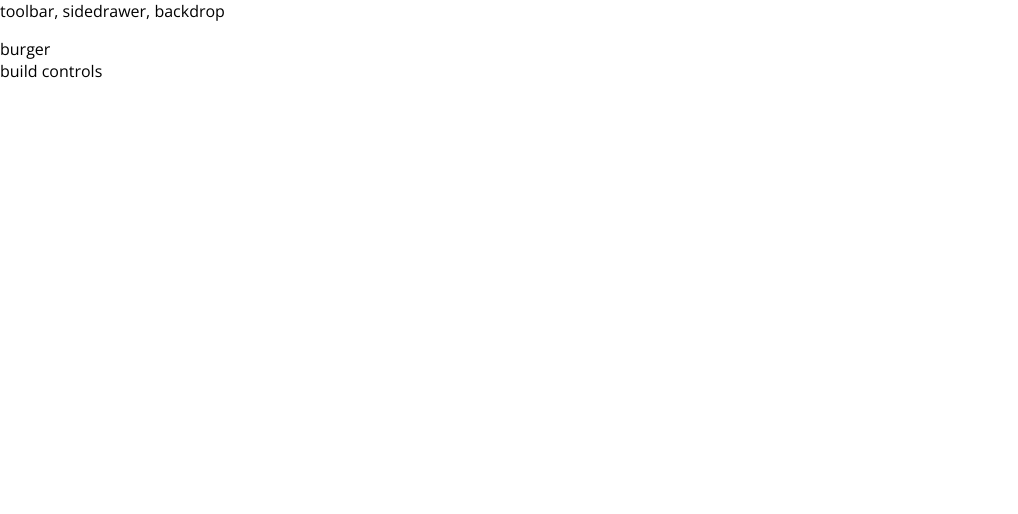
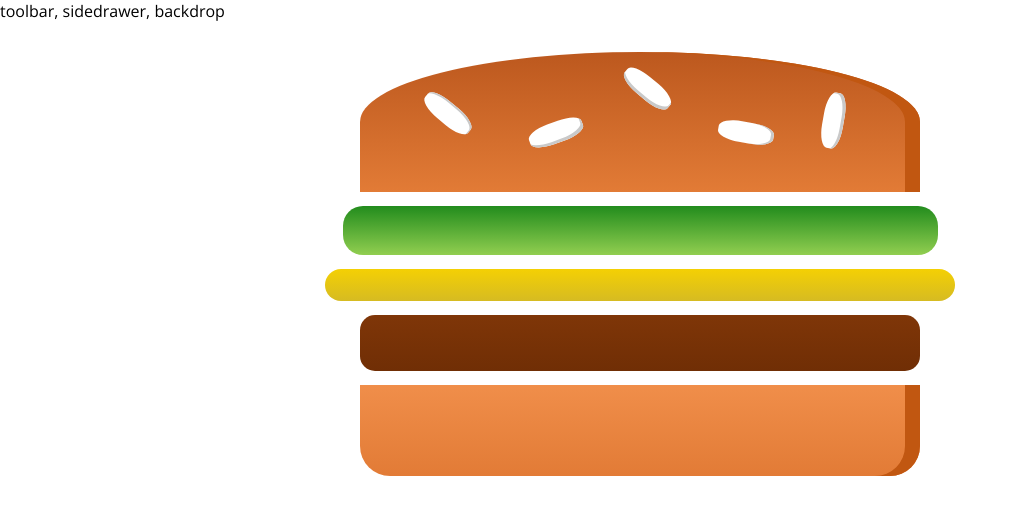
Before and after one commit to dogukanacet/react-burger-project, a React app: page / in a window 1280 px wide. Shown: the top 514 px of the page, without its empty margins (0-1018 px from the left). Built offline with nearby package versions, Linux system fonts and the light colour scheme.

Commit message:
no message

```diff
--- a/package.json
+++ b/package.json
@@ -49,6 +49,7 @@
     "postcss-preset-env": "6.7.0",
     "postcss-safe-parser": "5.0.2",
     "prompts": "2.4.0",
+    "prop-types": "^15.7.2",
     "react": "^17.0.1",
     "react-app-polyfill": "^2.0.0",
     "react-dev-utils": "^11.0.1",
--- /dev/null
+++ b/src/components/Burger/Burger.js
@@ -0,0 +1,18 @@
+import React from "react";
+import styles from "./Burger.module.css";
+
+import BurgerIngredient from "./BurgerIngredient/BurgerIngredient";
+
+const burger = (props) => {
+  return (
+    <div className={styles.Burger}>
+      <BurgerIngredient type="bread-top" />
+      <BurgerIngredient type="salad" />
+      <BurgerIngredient type="cheese" />
+      <BurgerIngredient type="meat" />
+      <BurgerIngredient type="bread-bottom" />
+    </div>
+  );
+};
+
+export default burger;
--- /dev/null
+++ b/src/components/Burger/Burger.module.css
@@ -0,0 +1,30 @@
+.Burger {
+    width: 100%;
+    margin: auto;
+    height: 250px;
+    overflow: hidden;
+    text-align: center;
+    font-weight: bold;
+    font-size: 1.2rem;
+}
+
+@media (min-width:500px) and (min-height:400px) {
+    .Burger {
+        width: 350px;
+        height: 300px;
+    }
+}
+
+@media (min-width:500px) and (min-height:401px) {
+    .Burger {
+        width: 450px;
+        height: 400px;
+    }
+}
+
+@media (min-width:1000px) and (min-height:700px) {
+    .Burger {
+        width: 700px;
+        height: 700px;
+    }
+}
--- /dev/null
+++ b/src/components/Burger/BurgerIngredient/BurgerIngredient.js
@@ -0,0 +1,43 @@
+import React, { Component } from "react";
+import PropTypes from "prop-types";
+import styles from "./BurgerIngredient.module.css";
+
+class BurgerIngredient extends Component {
+  render() {
+    let ingredient = null;
+    switch (this.props.type) {
+      case "bread-bottom":
+        ingredient = <div className={styles.BreadBottom}></div>;
+        break;
+      case "bread-top":
+        ingredient = (
+          <div className={styles.BreadTop}>
+            <div className={styles.Seeds1}></div>
+            <div className={styles.Seeds2}></div>
+          </div>
+        );
+        break;
+      case "meat":
+        ingredient = <div className={styles.Meat}></div>;
+        break;
+      case "cheese":
+        ingredient = <div className={styles.Cheese}></div>;
+        break;
+      case "salad":
+        ingredient = <div className={styles.Salad}></div>;
+        break;
+      case "bacon":
+        ingredient = <div className={styles.Bacon}></div>;
+        break;
+      default:
+        ingredient = null;
+    }
+    return ingredient;
+  }
+}
+
+BurgerIngredient.propTypes = {
+  type: PropTypes.string.isRequired,
+};
+
+export default BurgerIngredient;
--- /dev/null
+++ b/src/components/Burger/BurgerIngredient/BurgerIngredient.module.css
@@ -0,0 +1,113 @@
+.BreadBottom {
+    height: 13%;
+    width: 80%;
+    background: linear-gradient(#F08E4A, #e27b36);
+    border-radius: 0 0 30px 30px;
+    box-shadow: inset -15px 0 #c15711;
+    margin: 2% auto;
+}
+
+.BreadTop {
+    height: 20%;
+    width: 80%;
+    background: linear-gradient(#bc581e, #e27b36);
+    border-radius: 50% 50% 0 0;
+    box-shadow: inset -15px 0 #c15711;
+    margin: 2% auto;
+    position: relative;
+}
+
+.Seeds1 {
+    width: 10%;
+    height: 15%;
+    position: absolute;
+    background-color: white;
+    left: 30%;
+    top: 50%;
+    border-radius: 40%;
+    transform: rotate(-20deg);
+    box-shadow: inset -2px -3px #c9c9c9;
+}
+
+.Seeds1:after {
+    content: "";
+    width: 100%;
+    height: 100%;
+    position: absolute;
+    background-color: white;
+    left: -170%;
+    top: -260%;
+    border-radius: 40%;
+    transform: rotate(60deg);
+    box-shadow: inset -1px 2px #c9c9c9;
+  }
+
+.Seeds1:before {
+    content: "";
+    width: 100%;
+    height: 100%;
+    position: absolute;
+    background-color: white;
+    left: 180%;
+    top: -50%;
+    border-radius: 40%;
+    transform: rotate(60deg);
+    box-shadow: inset -1px -3px #c9c9c9;
+  }
+
+  .Seeds2 {
+    width: 10%;
+    height: 15%;
+    position: absolute;
+    background-color: white;
+    left: 64%;
+    top: 50%;
+    border-radius: 40%;
+    transform: rotate(10deg);
+    box-shadow: inset -3px 0 #c9c9c9;
+  }
+
+  .Seeds2:before {
+    content: "";
+    width: 100%;
+    height: 100%;
+    position: absolute;
+    background-color: white;
+    left: 150%;
+    top: -130%;
+    border-radius: 40%;
+    transform: rotate(90deg);
+    box-shadow: inset 1px 3px #c9c9c9;
+  }
+
+
+.Meat {
+    width: 80%;
+    height: 8%;
+    background: linear-gradient(#7f3608, #702e05);
+    margin: 2% auto;
+    border-radius: 15px;
+}
+
+.Cheese {
+    width: 90%;
+    height: 4.5%;
+    margin: 2% auto;
+    background: linear-gradient(#f4d004, #d6bb22);
+    border-radius: 20px;
+}
+
+.Salad {
+    width: 85%;
+    height: 7%;
+    margin: 2% auto;
+    background: linear-gradient(#228c1d, #91ce50);
+    border-radius: 20px;
+}
+
+.Bacon {
+    width: 80%;
+    height: 3%;
+    background: linear-gradient(#bf3813, #c45e38);
+    margin: 2% auto;
+}
--- a/src/containers/BurgerBuilder/BurgerBuilder.js
+++ b/src/containers/BurgerBuilder/BurgerBuilder.js
@@ -1,4 +1,6 @@
 import React, { Component, Fragment } from "react";
+
+import Burger from "../../components/Burger/Burger";
 
 class BurgerBuilder extends Component {
   state = {};
@@ -6,8 +8,7 @@
   render() {
     return (
       <Fragment>
-        <div>burger</div>
-        <div>build controls</div>
+        <Burger />
       </Fragment>
     );
   }
```
Also changed, not shown: 1 other file (tests, documents, lock files or other folders).
